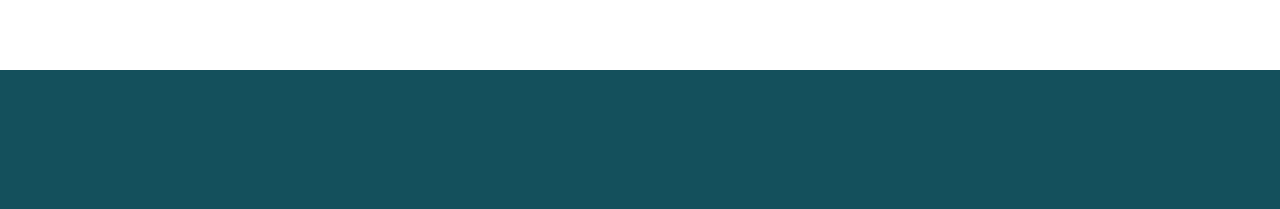
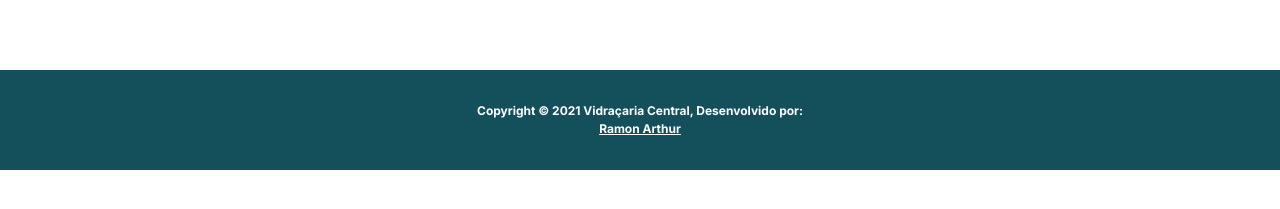
Before and after one commit to ramon159/vidracaria_next, a Next.js app: page / in a window 1280 px wide. Shown: the part 2250-2459 px from the top of the page. After the commit the page ends 2420 px from the top, so only its background shows below. Built offline with nearby package versions, Linux system fonts and the light colour scheme.

Commit message:
all done

```diff
--- a/src/components/ContactSection/styles.ts
+++ b/src/components/ContactSection/styles.ts
@@ -48,8 +48,8 @@
     cursor: pointer;
 
     p {
-      color: ${COLOR.black};
-      font-size: ${SIZE.p18}px;
+      color: #444;
+      font-size: 12px;
     }
   }
 `
--- a/src/components/Footer/index.tsx
+++ b/src/components/Footer/index.tsx
@@ -1,9 +1,21 @@
 import * as S from './styles'
 
 function index() {
+  const newDate = new Date()
+  const currentYear = newDate.getFullYear()
+
+  const text = `Copyright © ${currentYear} Vidraçaria Central, Desenvolvido por:`
+
   return (
     <S.Footer>
-      <div></div>
+      <p>{text}</p>
+      <a
+        href="https://www.linkedin.com/in/ramon-arthur-826a271a1/"
+        target="_blank"
+        rel="noreferrer"
+      >
+        <div>Ramon Arthur</div>
+      </a>
     </S.Footer>
   )
 }
--- a/src/components/Footer/styles.ts
+++ b/src/components/Footer/styles.ts
@@ -2,8 +2,25 @@
 import { COLOR } from 'config/general'
 
 export const Footer = styled.footer`
+  height: 100px;
   display: flex;
   flex-direction: column;
+
+  justify-content: center;
+  align-items: center;
+
+  color: ${COLOR.white};
   background-color: ${COLOR.primary};
-  height: 250px;
+
+  p {
+    white-space: pre;
+    font-size: 12px;
+  }
+
+  a {
+    font-size: 12px;
+    color: ${COLOR.white};
+    background-color: ${COLOR.primary};
+    text-decoration: underline;
+  }
 `
```
